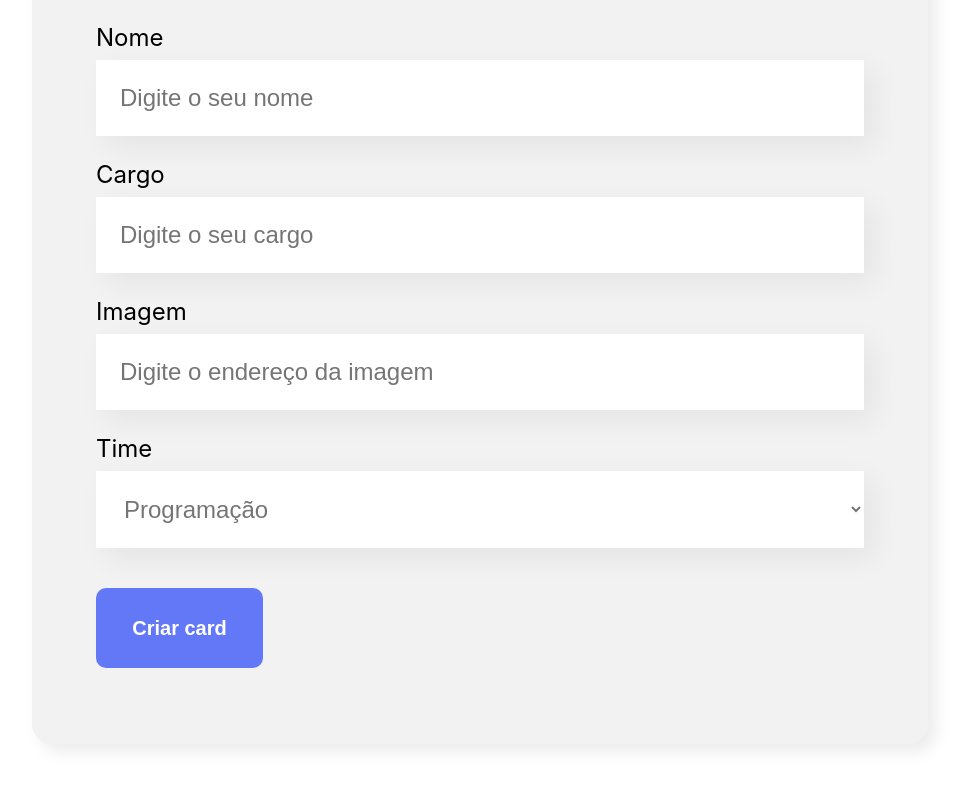
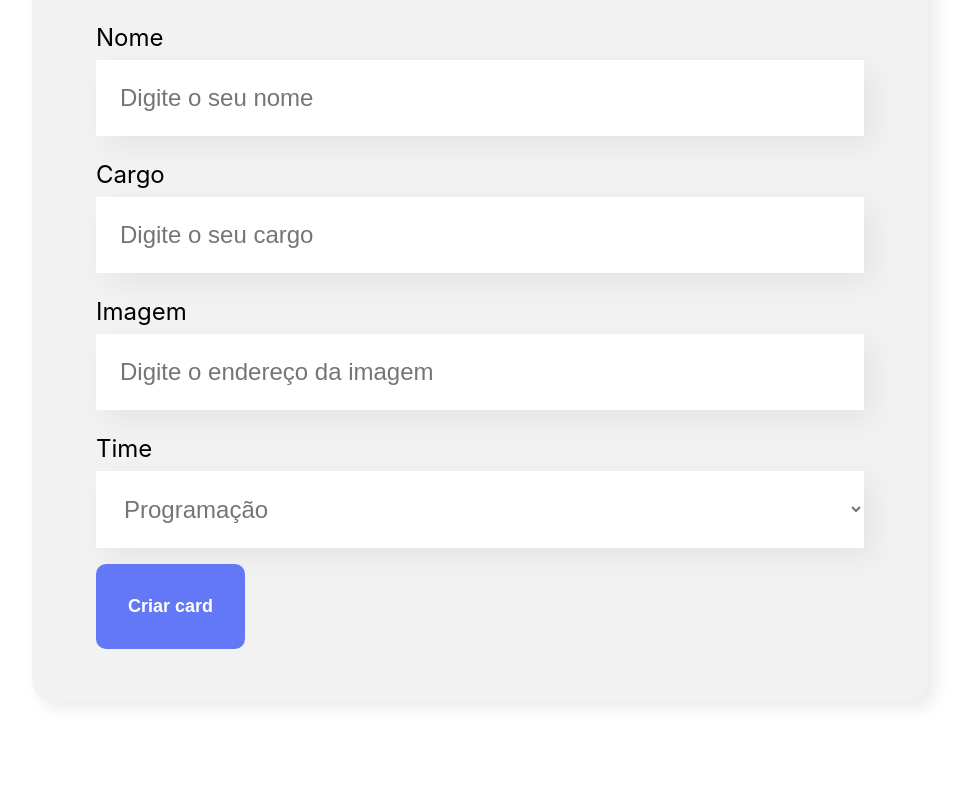
Before and after one commit to GuiLxP/Organo, a JavaScript app: page / in a window 1280 px wide. Shown: the part 664-1452 px from the top of the page, without its empty margins (160-1124 px from the left). Built offline with nearby package versions, Linux system fonts and the light colour scheme; the HTML template or start-up script is replaced by a standard one.

Commit message:
Componente com Children prop

```diff
--- a/src/componentes/Button/Button.css
+++ b/src/componentes/Button/Button.css
@@ -1,15 +1,16 @@
 .botao {
-  background-color: #6278F7;
-  width: 167px;
-  margin: 40px 0;
-  height: 80px;
-  left: 255px;
-  border-radius: 10px;
-  border: none;
+	background-color: #6278f7;
+	border-radius: 10px;
+	font-weight: 700;
+	font-size: 18px;
+	padding: 32px;
+	border: none;
+	cursor: pointer;
+	color: #fff;
+	margin: 16px 0;
 }
 
-.botao p {
-  font-size: 20px;
-  font-weight: 700;
-  color: #FFFFFF;
+.botao:hover {
+  transition: 350ms;
+	color: #95ffd4;
 }
--- a/src/componentes/Button/Button.js
+++ b/src/componentes/Button/Button.js
@@ -1,8 +1,8 @@
 import "./Button.css";
-export const Button = () => {
+export const Button = (props) => {
 	return (
 		<button className="botao">
-			<p>Criar card</p>
+			{props.children}
 		</button>
 	);
 };
--- a/src/componentes/Form/Form.js
+++ b/src/componentes/Form/Form.js
@@ -14,9 +14,13 @@ export const Form = () => {
 		"Inovação e Gestão",
 	];
 
+	const aoSalvar = () => {
+		console.log("Form foi submetido");
+	};
+
 	return (
 		<section className="formulario">
-			<form>
+			<form onSubmit={aoSalvar}>
 				<h2>Preencha os dados para criar o card do colaborador</h2>
 				<CampoTexto label="Nome" placeholder="Digite o seu nome" />
 				<CampoTexto label="Cargo" placeholder="Digite o seu cargo" />
@@ -25,7 +29,7 @@ export const Form = () => {
 					placeholder="Digite o endereço da imagem"
 				/>
 				<ListaSuspensa label="Time" item={times} />
-				<Button />
+				<Button>Criar card</Button>
 			</form>
 		</section>
 	);
```
